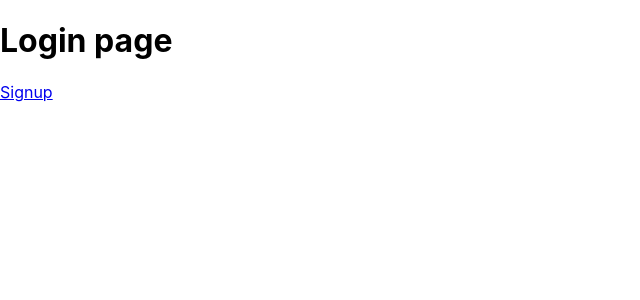
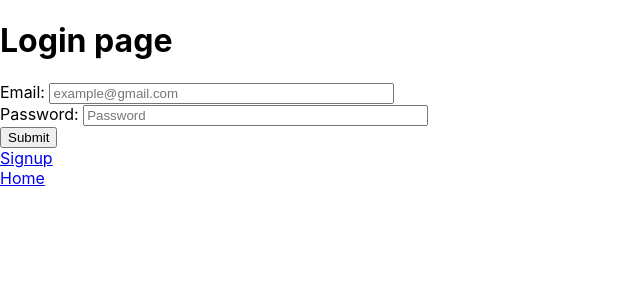
Before and after one commit to Hee-Ho/react_manga_tracker, a React (Create React App) app in the folder tracker-client/: page /login in a window 1280 px wide. Shown: the top 300 px of the page, without its empty margins (0-640 px from the left). Built offline with nearby package versions, Linux system fonts and the light colour scheme.

Commit message:
Functional signup / login forms. Proper communication with backend

```diff
--- a/tracker-client/src/actions/useraction.js
+++ b/tracker-client/src/actions/useraction.js
@@ -13,45 +13,65 @@ passwords should be checked by this point
 
 export const CreateUser = async(userData) => {
     try {
+
+        if (userData.conf !== userData.pw) {
+            alert("Passwords must match!")
+            return
+        }
+
         const url = server + "/user/createAccount";
-        console.log(url)
-
         const res = await axios.post(
             url, {
                 email: userData.email,
                 password: userData.pw
             }
 
-        );
-        console.log(res);
+        )
+        .catch(function (err) {
+            alert("Error: " + err.response.status)
+        })
+
+        if (res.data === 'response: User already exist') {
+            alert("Email already in use.")
+            return
+        }
+
+        alert("Account created!")
+        return
 
     } catch (e) {
-        console.error("Failed to send create account request.");
+        console.error(e.message);
         throw e;
     }
 }
 
 /*
-userData: Form data from signup.jsx page
-passwords should be checked by this point
+userData: Form data from login page
 */
 
 export const LoginUser = async(userData) => {
     try {
         const url = server + "/user/login";
-        console.log(url)
 
-        const res = await axios.post(
+        await axios.post(
             url, {
                 email: userData.email,
                 password: userData.pw
             }
 
-        );
-        console.log(res);
+        )
+        .catch(function (err) {
+            // Make a check for error 401 => Incorrect password / user
+            alert("Error: " + err.response.status)
+        })
+        .finally(function () {
+
+            // Probably put a redirect here
+            return
+        });
 
     } catch (e) {
-        console.error("Failed to send login request.");
+        console.error(e);
         throw e;
     }
 }
--- a/tracker-client/src/pages/home.jsx
+++ b/tracker-client/src/pages/home.jsx
@@ -6,7 +6,12 @@ export default function Home() {
     return (
         <div>
             <h1>Home page</h1>
-            <Link to={"/login"}>Login</Link>
+            <div>
+                <Link to={"/login"}>Login</Link>
+            </div>
+            <div>
+                <Link to={"/signup"}>Signup</Link>
+            </div>
         </div>
     )
 }
--- a/tracker-client/src/pages/login.jsx
+++ b/tracker-client/src/pages/login.jsx
@@ -1,15 +1,44 @@
 
 
 import { Link } from "react-router-dom"
-
-
+import { LoginUser } from "../actions/useraction";
 
 export default function Login() {
+
+    const SubmitForm = async (formData) => {
+
+        formData.preventDefault()
+
+        const data = {
+            email: formData.target.email.value,
+            pw: formData.target.pw.value,
+        }
+
+        await LoginUser(data)
+    };
+
 
     return (
         <div>
             <h1>Login page</h1>
-            <Link to={"/signup"}>Signup</Link>
+            <form onSubmit={SubmitForm}>
+                <div>
+                    <label>Email: </label>
+                    <input name="email" type="email" minLength={3} placeholder="example@gmail.com" size={40} required/>
+                </div>
+                <div>
+                    <label>Password: </label>
+                    <input name="pw" type="password" minLength={1} placeholder="Password" size={40} required/>
+                </div>
+                <button type="submit">Submit</button>
+            </form>
+            <div>
+                <Link to={"/signup"}>Signup</Link>
+            </div>
+            <div>
+                <Link to={"/"}>Home</Link>
+            </div>
+
         </div>
     )
 
--- a/tracker-client/src/pages/signup.jsx
+++ b/tracker-client/src/pages/signup.jsx
@@ -1,10 +1,11 @@
 
+import { Link } from "react-router-dom";
 import { CreateUser } from "../actions/useraction"
 
 export default function Signup() {
 
 
-    const SubmitForm = (formData) => {
+    const SubmitForm = async (formData) => {
 
         formData.preventDefault()
 
@@ -15,12 +16,7 @@ export default function Signup() {
             conf: formData.target.confpw.value
         }
 
-        if (data.conf !== data.pw) {
-            alert("Passwords must match!")
-            return
-        }
-
-        const res = CreateUser(data)
+        await CreateUser(data)
     };
 
 
@@ -44,6 +40,13 @@ export default function Signup() {
                 <input name="confpw" type="password" minLength={1} placeholder="Password" size={40} required/>
                 <button type="submit">Submit</button>
             </form>
+            <div>
+                <Link to={"/login"}>Login</Link>
+            </div>
+            <div>
+                <Link to={"/"}>Home</Link>
+            </div>
+
         </div>
 
     )
```
Also changed, not shown: 2 other files (tests, documents, lock files or other folders).
